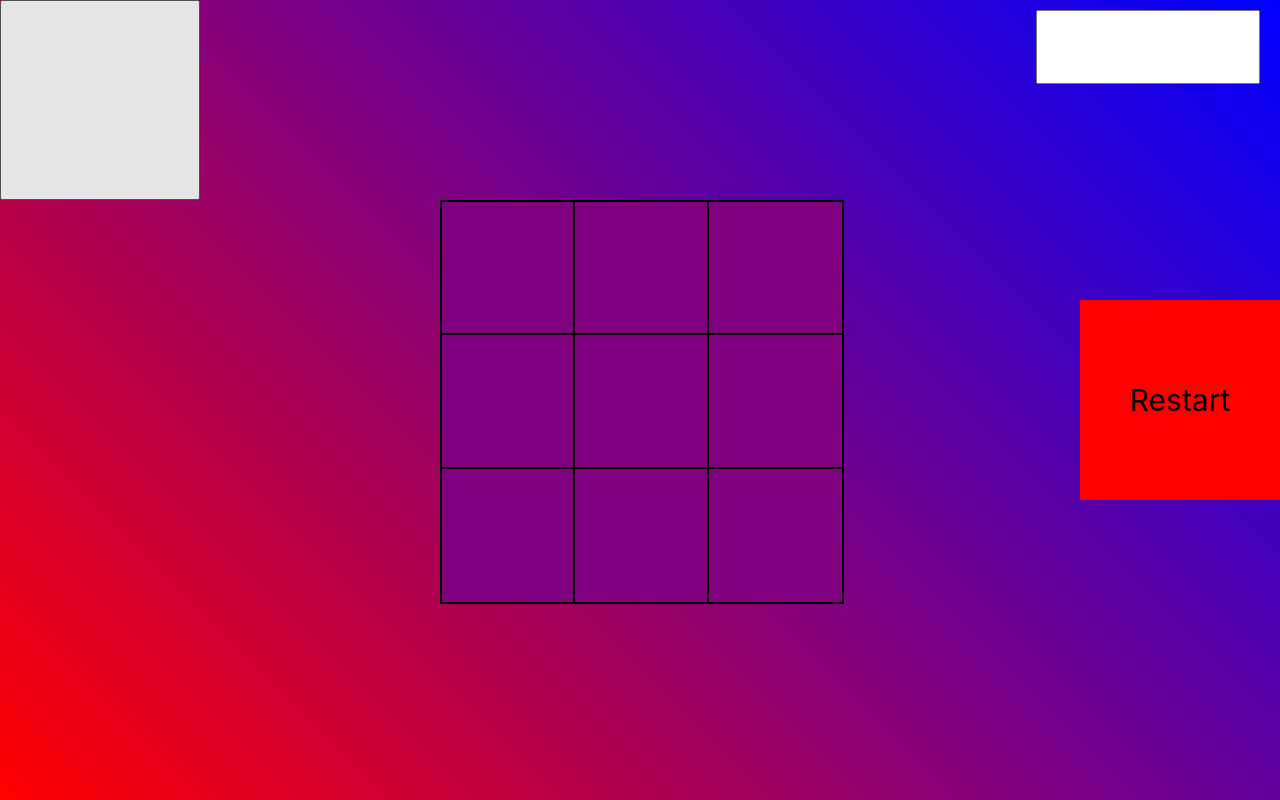
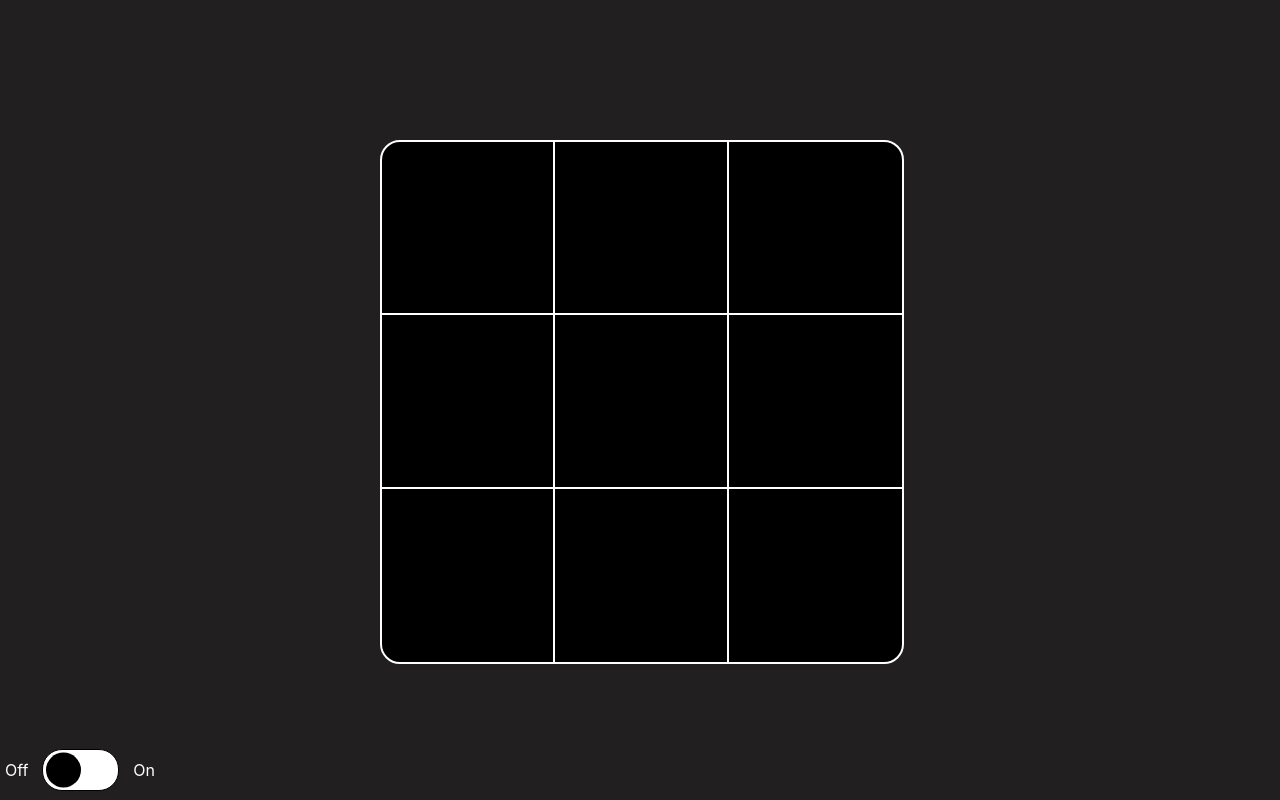
Before and after one commit to Zaluskyy/tic-tac-toe, a React (Create React App) app: page / in a window 1280 px wide. Built offline with nearby package versions, Linux system fonts and the light colour scheme.

Commit message:
added winLine and changed colors

```diff
--- a/package.json
+++ b/package.json
@@ -14,6 +14,7 @@
     "@types/node": "^16.18.31",
     "@types/react": "^18.2.6",
     "@types/react-dom": "^18.2.4",
+    "framer-motion": "^10.12.16",
     "react": "^18.2.0",
     "react-dom": "^18.2.0",
     "react-scripts": "5.0.1",
--- a/src/components/App.tsx
+++ b/src/components/App.tsx
@@ -13,14 +13,17 @@ const App: React.FC = () => {
   }
 
   const [whoWon, setWhoWon] = useState<string>('DRAW')
-  const [endGame, setEndGame] = useState<boolean>(false)
+  const [endGame, setEndGame] = useState<boolean>(true)
   const [restart, setRestart] = useState<number>(0)
+
+  const [devMode, setDevMode] = useState<boolean>(false)
 
   const handleKeyReset = (e: KeyboardEvent)=>{
 
 
     if(e.key==' '||e.key=='q'){
       setRestart(prev=>prev+1)
+
     }
   }
 
@@ -31,13 +34,23 @@ const App: React.FC = () => {
 
   return (
     <div className='App'>
-      <Table setWhoWon={setWhoWon} setEndGame={setEndGame} restart={restart} />
+      <Table setWhoWon={setWhoWon} endGame={endGame} setEndGame={setEndGame} restart={restart} devMode={devMode} />
       {/* TUTAJ BĘDĄ WIADOMOŚCI STARY KURWA JAPIERODLE KURWA */}
       {/* <Message/> */}
       {endGame&&<Win whoWon={whoWon} setRestart={setRestart}/>}
-      <span className='restart' onClick={()=>setRestart(prev=>prev+1)}>Restart</span>
+      <span className={devMode?'restart':'vanish'} onClick={()=>setRestart(prev=>prev+1)}>Restart</span>
+      <div className='devMode'>
+        <span>Off</span>
+        <div className={devMode?'devModeSwitch on':'devModeSwitch'} onClick={()=>setDevMode(prev=>!prev)} >
+          <div className={devMode?'devOn ball':'ball'}></div>
+        </div>
+        <span>On</span>
+      </div>
     </div>
    );
 }
 
 export default App;
+
+
+//devMode?'restart'
--- a/src/components/Table.tsx
+++ b/src/components/Table.tsx
@@ -2,17 +2,19 @@ import react, { ChangeEvent, useEffect, useState } from 'react';
 import '../style/Table.scss';
 import CloseIcon from '@mui/icons-material/Close';
 import CircleOutlinedIcon from '@mui/icons-material/CircleOutlined';
-import AccessAlarmIcon from '@mui/icons-material/AccessAlarm';
-import HeightIcon from '@mui/icons-material/Height';
+
+import { motion } from 'framer-motion';
 
 
 export interface TableProps {
     setWhoWon: React.Dispatch<React.SetStateAction<string>>;
+    endGame: boolean;
     setEndGame: React.Dispatch<React.SetStateAction<boolean>>;
     restart: number;
+    devMode: boolean;
 }
 
-const Table: React.FC<TableProps> = ({setWhoWon, setEndGame, restart}) => {
+const Table: React.FC<TableProps> = ({setWhoWon, endGame, setEndGame, restart, devMode}) => {
 
     interface Iboards{
         id: number;
@@ -21,9 +23,27 @@ const Table: React.FC<TableProps> = ({setWhoWon, setEndGame, restart}) => {
         player: string
     }
 
+    const dropIn = {
+        hidden: {
+            opacity: 0,
+            y: -10,
+
+        },
+        visible: {
+            opacity: 1,
+            y: 0,
+            rotateY: 180,
+            transition:{
+                duration: .01,
+                type: "spring",
+                damping: 25,
+            }
+        }
+    }
+
     const figure = {
-        x: <CloseIcon className='icon'/>,
-        o: <CircleOutlinedIcon className='icon'/>,
+        x: <motion.div variants={dropIn} initial="hidden" animate="visible"  ><CloseIcon className='icon player'/></motion.div>,
+        o: <motion.div transition={{delay: 0.92}} variants={dropIn} initial="hidden" animate="visible" ><CircleOutlinedIcon className='icon computer'/></motion.div>,
         none: <span className='icon'/>,
     }
 
@@ -36,6 +56,7 @@ const Table: React.FC<TableProps> = ({setWhoWon, setEndGame, restart}) => {
     const [boards, setBoards] = useState<Iboards[]>(board9)
     const [freePlaces, setFreePlaces] = useState<number>(9)
     const [myMove, setMyMove] = useState<number>(0);
+    const [winLineCase, setWinLineCase] = useState<number>(2)
 
     const [whereComputerInput, setWhereComputerInput] = useState<string>('')
 
@@ -43,6 +64,7 @@ const Table: React.FC<TableProps> = ({setWhoWon, setEndGame, restart}) => {
         setBoards(board9);
         setFreePlaces(9)
         setEndGame(false)
+        setWinLineCase(0)
 
     }, [restart])
 
@@ -63,27 +85,35 @@ const Table: React.FC<TableProps> = ({setWhoWon, setEndGame, restart}) => {
 
             if(boards[0].player==who&&boards[1].player==who&&boards[2].player==who){
                 win(who)
+                !endGame&&setWinLineCase(1)
             }
             else if(boards[3].player==who&&boards[4].player==who&&boards[5].player==who){
                 win(who)
+                !endGame&&setWinLineCase(2)
             }
             else if(boards[6].player==who&&boards[7].player==who&&boards[8].player==who){
                 win(who)
+                !endGame&&setWinLineCase(3)
             }
             else if(boards[0].player==who&&boards[3].player==who&&boards[6].player==who){
                 win(who)
+                !endGame&&setWinLineCase(4)
             }
             else if(boards[1].player==who&&boards[4].player==who&&boards[7].player==who){
                 win(who)
+                !endGame&&setWinLineCase(5)
             }
             else if(boards[2].player==who&&boards[5].player==who&&boards[8].player==who){
                 win(who)
+                !endGame&&setWinLineCase(6)
             }
             else if(boards[0].player==who&&boards[4].player==who&&boards[8].player==who){
                 win(who)
+                !endGame&&setWinLineCase(7)
             }
             else if(boards[2].player==who&&boards[4].player==who&&boards[6].player==who){
                 win(who)
+                !endGame&&setWinLineCase(8)
             }
 
             if(who=="PLAYER"){
@@ -147,9 +177,11 @@ const Table: React.FC<TableProps> = ({setWhoWon, setEndGame, restart}) => {
     }
 
     useEffect(()=>{
-        setTimeout(() => {
-            myMove>0&&computerSelection()
-        }, 50);
+        if(!endGame){
+            setTimeout(() => {
+                myMove>0&&computerSelection()
+            }, 100);////kurwaaaaa
+        }
     }, [myMove])
 
     const playerMove = (id: number)=>{
@@ -167,7 +199,7 @@ const Table: React.FC<TableProps> = ({setWhoWon, setEndGame, restart}) => {
 
     const show = boards.map((item, i)=>{
         return(
-        <div key={i} onClick={()=>playerMove(i)}>
+        <div className='panel' key={i} onClick={()=>playerMove(i)}>
             {item.icon}
         </div>
         )
@@ -181,8 +213,9 @@ const Table: React.FC<TableProps> = ({setWhoWon, setEndGame, restart}) => {
     return (
         <div className='table'>
             {show}
-            <button onClick={computerSelection}></button>
-            <input type="number" value={whereComputerInput} onChange={handleComputerInputValue} min={0} max={8} />
+            <button onClick={computerSelection} className={!devMode?"vanish":""} ></button>
+            <input type="number" value={whereComputerInput} onChange={handleComputerInputValue} min={0} max={8} className={!devMode?"vanish":""} />
+            <div className={`winLine case${winLineCase} `} />
         </div>
      );
 }
--- a/src/style/App.scss
+++ b/src/style/App.scss
@@ -2,7 +2,8 @@
   text-align: center;
   width: 100vw;
   height: 100vh;
-  background: linear-gradient(45deg, red, blue);
+  // background: linear-gradient(45deg, red, blue);
+  background-color: rgb(33, 31, 31);
   display: flex;
   justify-content: center;
   align-items: center;
@@ -20,4 +21,59 @@
     align-items: center;
     font-size: 30px;
   }
+
+  .devMode{
+    width: 150px;
+    height: 40px;
+    position: absolute;
+    left: 80px;
+    bottom: 10px;
+    transform: translateX(-50%);
+    border-radius: 20px;
+    display: flex;
+    flex-direction: row;
+    justify-content: space-between;
+    align-items: center;
+    color: white;
+
+    .devModeSwitch{
+      width: 75px;
+      height: 40px;
+      background-color: white;
+      position: relative;
+      // left: 50%;
+      // top: 10px;
+      // transform: translateX(-50%);
+      border-radius: 20px;
+      border: 1px solid black;
+      transition: .2s ;
+
+      .ball{
+        width: 35px;
+        height: 35px;
+        border-radius: 50%;
+        position: absolute;
+        left: 50%;
+        top: 50%;
+        transform: translate(-100%, -50%);
+        background-color: black;
+        transition: .2s;
+        // transition: 2s background-color;
+      }
+      .devOn{
+        transform: translateY(-50%);
+      }
+    }
+    .on{
+      background-color: black;
+      border-color: white;
+      .ball{
+        background-color: white;
+      }
+    }
+  }
 }
+
+.vanish{
+  display: none;
+}
--- a/src/style/Table.scss
+++ b/src/style/Table.scss
@@ -1,10 +1,14 @@
 .table{
-    width: 400px;
-    height: 400px;
-    background-color: red;
+    width: 65vmin;
+    height: 65vmin;
+    // background-color: red;
     display: grid;
     grid-template-columns: repeat(3, 1fr);
     grid-template-rows: repeat(3, 1fr);
+    position: relative;
+    // border-radius: 30px;
+    // overflow: hidden;
+    // border: 5px solid white;
 
     button{
         width: 200px;
@@ -14,19 +18,25 @@
         top: 0;
     }
 
-    div{
+    div.panel{
         width: 100%;
         height: 100%;
-        background-color: white;
-        border: 2px solid black;
+        // background-color: black;
+        border: 2px solid white;
         display: flex;
         justify-content: center;
         align-items: center;
-        background-color: purple;
+        background-color: black;
 
         .icon{
-            color: rgb(51, 219, 39);
-            font-size: 100px;
+            font-size: 18vmin;
+        }
+        .player{
+            color: hsl(120, 83%, 71%);
+
+        }
+        .computer{
+            color: hsl(0, 100%, 70%);
         }
         .penis{
             display: none;
@@ -42,6 +52,19 @@
             color: red;
         }
     }
+    $borderRadius: 20px;
+    div.panel:first-child{
+        border-top-left-radius: $borderRadius;
+    }
+    div.panel:nth-child(3){
+        border-top-right-radius: $borderRadius;
+    }
+    div.panel:nth-child(7){
+        border-bottom-left-radius: $borderRadius;
+    }
+    div.panel:nth-child(9){
+        border-bottom-right-radius: $borderRadius;
+    }
 
     input{
         position: absolute;
@@ -51,4 +74,82 @@
         height: 50px;
         padding: 10px;
     }
+
+    .winLine{
+        position: absolute;
+        // left: calc(100%/6);
+        // top: 50%;
+        left: 50%;
+        top: calc(100%/6);
+        transform: translate(-50%, -50%);
+        // width: 10px;
+        // height: 80%;
+        // width: 80%;
+        // height: 10px;
+        height: 0;
+        width: 0;
+        background-color: #FFFFD5;
+        transform-origin: left;
+        $transition: .2s;
+        transition: width $transition, height $transition;
+        visibility: visible;
+    }
+
+    .case0{
+        // opacity: 0;
+        visibility: hidden;
+        width: 0%;
+        // transition: .2s opacity;
+    }
+
+    .case1{
+        width: 80%;
+        height: 10px;
+    }
+
+    .case2{
+        top: calc((100%/6)*3);
+        width: 80%;
+        height: 10px;
+    }
+    .case3{
+        top: calc((100%/6)*5);
+        width: 80%;
+        height: 10px;
+    }
+    .case4{
+        left: calc(100%/6);
+        top: 50%;
+        width: 10px;
+        height: 80%;
+    }
+    .case5{
+        left: calc((100%/6)*3);
+        top: 50%;
+        width: 10px;
+        height: 80%;
+    }
+    .case6{
+        left: calc((100%/6)*5);
+        top: 50%;
+        width: 10px;
+        height: 80%;
+    }
+
+    .case7{
+        width: 10px;
+        height: (100%*1.4)*0.8;
+        transform: rotate(-45deg) translate(-50%, -50%);
+        left: 50%;
+        top: 50%;
+        transform-origin: top left;
+    }
+    .case8{
+        width: 10px;
+        height: (100%*1.4)*0.8;
+        transform: rotate(45deg) translate(-50%, -50%);
+        right: 50%;
+        top: 50%;
+        transform-origin: top right;
+    }
 }
--- a/src/style/Win.scss
+++ b/src/style/Win.scss
@@ -1,7 +1,7 @@
 .win{
     width: 80vw;
     height: 80vh;
-    background-color: red;
+    // background-color: red;
     position: absolute;
     left: 50%;
     top: 50%;
@@ -13,6 +13,8 @@
     flex-direction: column;
     justify-content: space-evenly;
     align-items: center;
+    // display: none;
+    // opacity: 0;
 
     h1{
         font-size: 50px;
```
Also changed, not shown: 1 other file (tests, documents, lock files or other folders).
